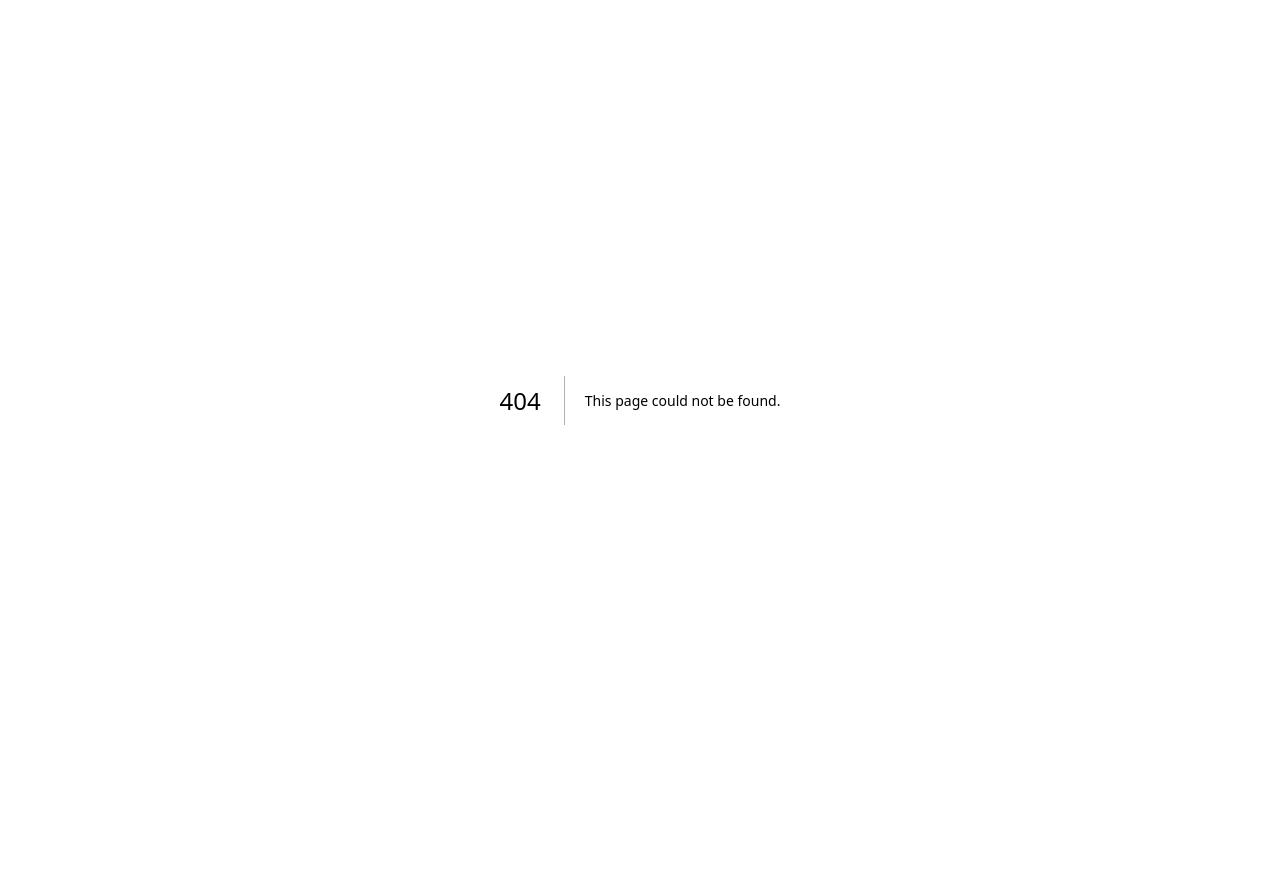
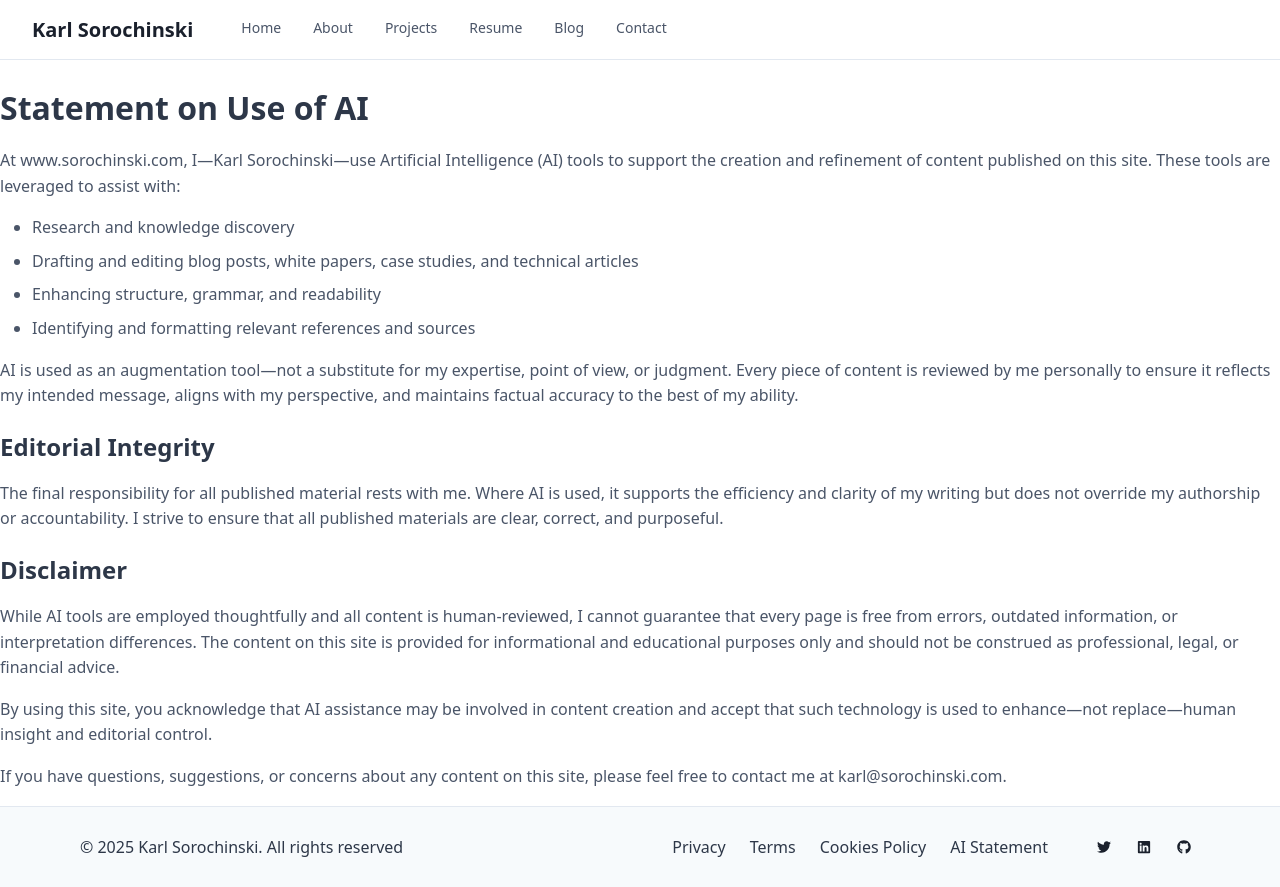
Before and after one commit to karlsoro/personal-website, a Next.js app in the folder frontend/: page /ai-statement in a window 1280 px wide. Before the commit this address had no page. Before the commit the page ends 800 px from the top, so only its background shows below. Built offline with nearby package versions, Linux system fonts and the light colour scheme; what @chakra-ui/next-js would draw is missing.

Commit message:
Add AI Statement page and footer link

```diff
--- /dev/null
+++ b/frontend/src/app/ai-statement/page.tsx
@@ -0,0 +1,37 @@
+import MainLayout from '@/components/layout/MainLayout'
+import MarkdownRenderer from '@/components/shared/MarkdownRenderer'
+
+const aiStatementContent = `# Statement on Use of AI
+
+At www.sorochinski.com, I—Karl Sorochinski—use Artificial Intelligence (AI) tools to support the creation and refinement of content published on this site. These tools are leveraged to assist with:
+
+- Research and knowledge discovery
+- Drafting and editing blog posts, white papers, case studies, and technical articles
+- Enhancing structure, grammar, and readability
+- Identifying and formatting relevant references and sources
+
+AI is used as an augmentation tool—not a substitute for my expertise, point of view, or judgment. Every piece of content is reviewed by me personally to ensure it reflects my intended message, aligns with my perspective, and maintains factual accuracy to the best of my ability.
+
+## Editorial Integrity
+
+The final responsibility for all published material rests with me. Where AI is used, it supports the efficiency and clarity of my writing but does not override my authorship or accountability. I strive to ensure that all published materials are clear, correct, and purposeful.
+
+## Disclaimer
+
+While AI tools are employed thoughtfully and all content is human-reviewed, I cannot guarantee that every page is free from errors, outdated information, or interpretation differences. The content on this site is provided for informational and educational purposes only and should not be construed as professional, legal, or financial advice.
+
+By using this site, you acknowledge that AI assistance may be involved in content creation and accept that such technology is used to enhance—not replace—human insight and editorial control.
+
+If you have questions, suggestions, or concerns about any content on this site, please feel free to contact me at karl@sorochinski.com.`
+
+export default function AIStatementPage() {
+  return (
+    <MainLayout>
+      <div className="container mx-auto px-4 py-8 max-w-4xl">
+        <div className="prose prose-lg max-w-none">
+          <MarkdownRenderer content={aiStatementContent} />
+        </div>
+      </div>
+    </MainLayout>
+  )
+}
--- a/frontend/src/components/layout/Footer.tsx
+++ b/frontend/src/components/layout/Footer.tsx
@@ -40,6 +40,9 @@ export default function Footer() {
           <Link href="/cookies" _hover={{ textDecoration: 'underline' }}>
             Cookies Policy
           </Link>
+          <Link href="/ai-statement" _hover={{ textDecoration: 'underline' }}>
+            AI Statement
+          </Link>
 
           <Stack direction={'row'} spacing={2} ml={4}>
             <IconButton
```
